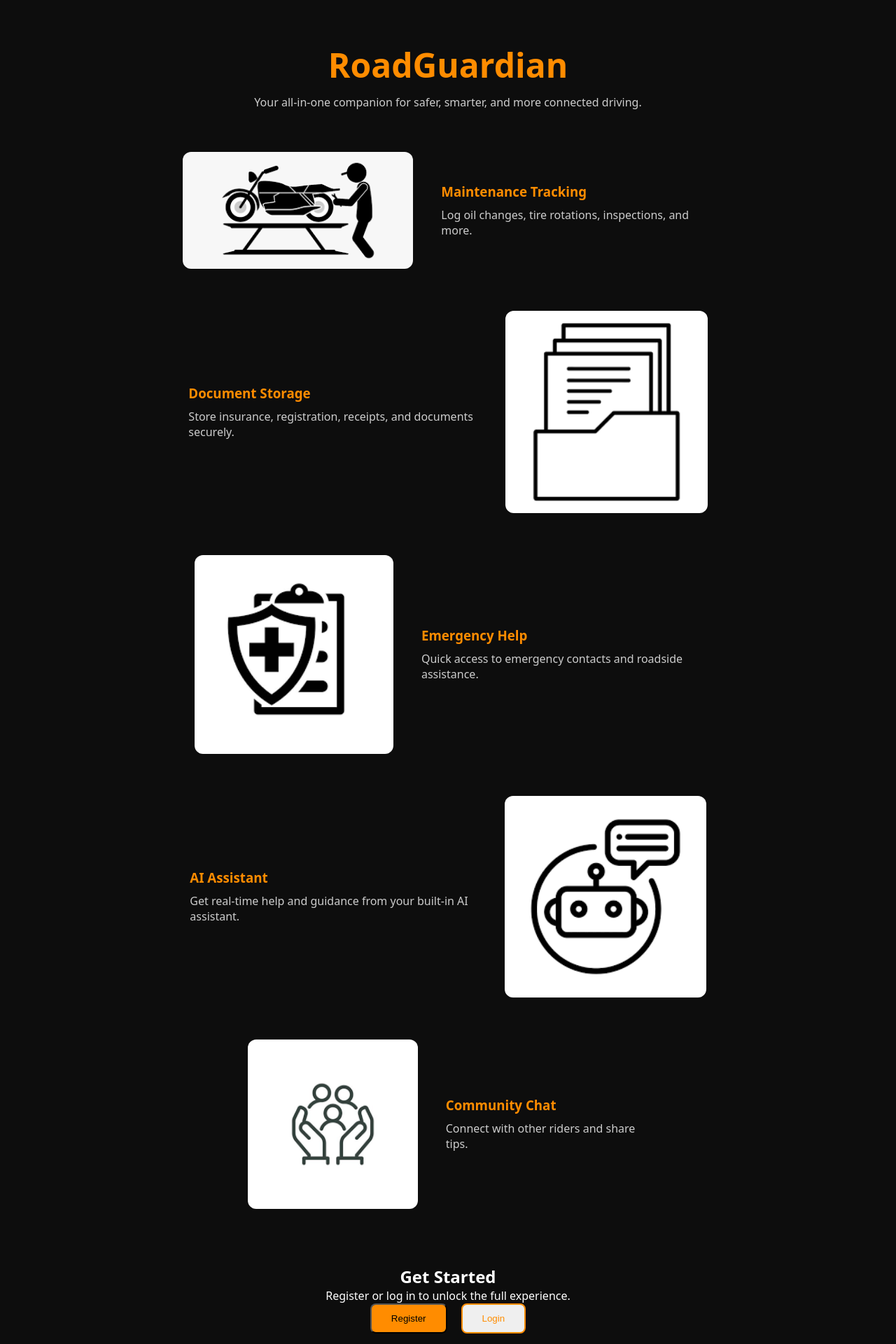
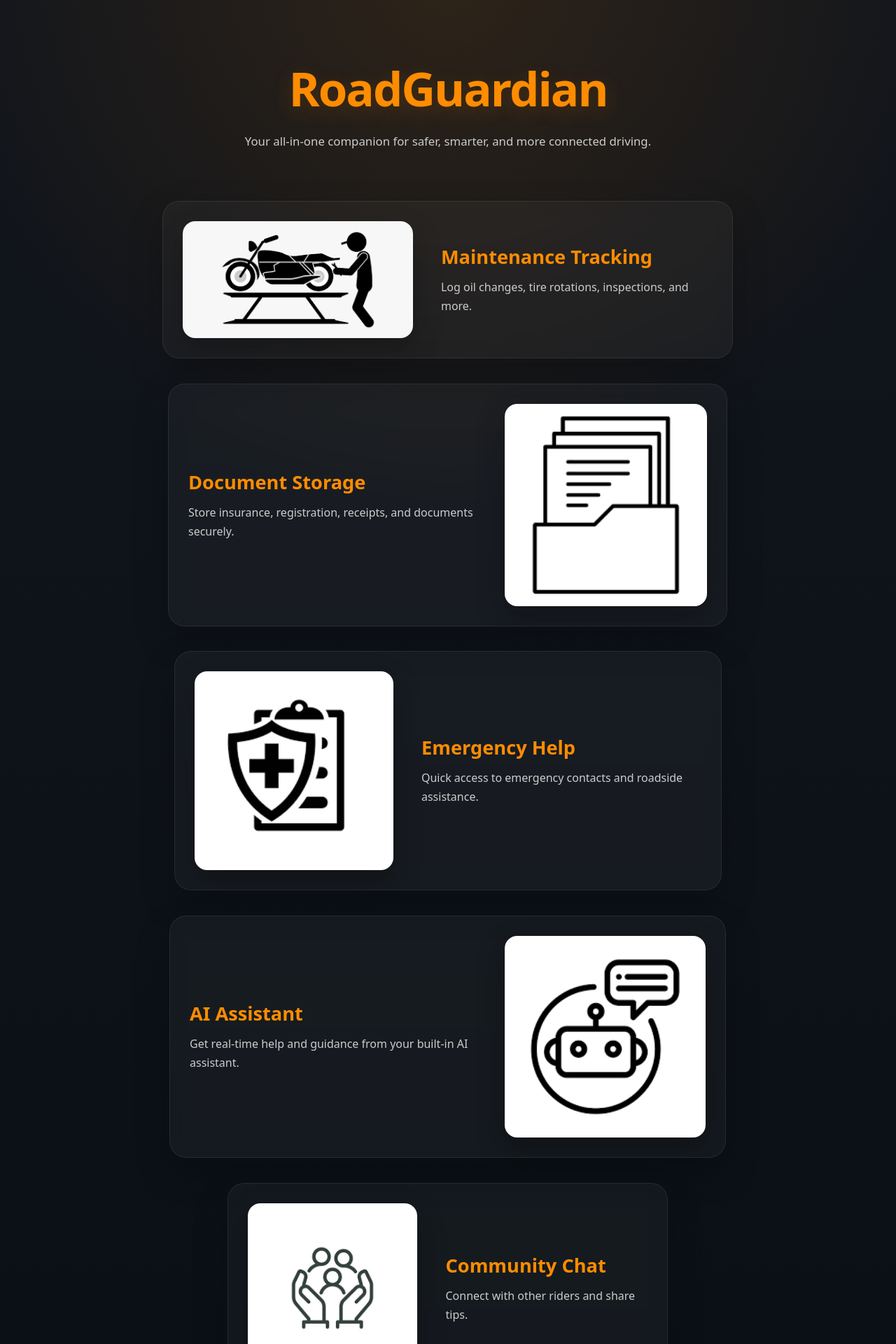
Before and after one commit to MatasZos/RoadGuardianApp, a Next.js app: page / in a window 1280 px wide. Shown: the part 20-1940 px from the top of the page at 70% size. Built offline with nearby package versions, Linux system fonts and the light colour scheme.

Commit message:
Update page.module.css

```diff
--- a/src/app/page.module.css
+++ b/src/app/page.module.css
@@ -1,32 +1,41 @@
 .page {
   min-height: 100vh;
-  background: var(--bg);
+  background:
+    radial-gradient(circle at top, rgba(255, 140, 0, 0.12), transparent 30%),
+    linear-gradient(180deg, #11151c 0%, #0a0f14 100%);
   color: var(--text);
   padding-bottom: 80px;
+  overflow-x: hidden;
 }
 
 /* HERO */
 .hero {
   text-align: center;
-  padding: 80px 20px 60px;
+  padding: 100px 20px 70px;
+  animation: fadeUp 0.9s ease-out;
 }
 
 .hero h1 {
-  font-size: 3rem;
+  font-size: clamp(2.5rem, 6vw, 4.2rem);
   color: var(--primary);
+  margin-bottom: 16px;
+  letter-spacing: -0.03em;
+  text-shadow: 0 8px 30px rgba(255, 140, 0, 0.18);
 }
 
 .hero p {
   color: var(--muted);
-  max-width: 600px;
+  max-width: 680px;
   margin: 10px auto 0;
+  font-size: 1.05rem;
+  line-height: 1.7;
 }
 
 /* FEATURES */
 .features {
   display: flex;
   flex-direction: column;
-  gap: 60px;
+  gap: 36px;
   padding: 0 20px;
 }
 
@@ -36,6 +45,39 @@
   gap: 40px;
   max-width: 1100px;
   margin: 0 auto;
+  padding: 28px;
+  border-radius: 24px;
+  background: rgba(255, 255, 255, 0.04);
+  border: 1px solid rgba(255, 255, 255, 0.08);
+  box-shadow: 0 20px 50px rgba(0, 0, 0, 0.22);
+  backdrop-filter: blur(10px);
+  animation: popUp 0.75s ease both;
+  transition:
+    transform 0.3s ease,
+    box-shadow 0.3s ease,
+    border-color 0.3s ease;
+}
+
+.feature:nth-child(1) {
+  animation-delay: 0.1s;
+}
+.feature:nth-child(2) {
+  animation-delay: 0.2s;
+}
+.feature:nth-child(3) {
+  animation-delay: 0.3s;
+}
+.feature:nth-child(4) {
+  animation-delay: 0.4s;
+}
+.feature:nth-child(5) {
+  animation-delay: 0.5s;
+}
+
+.feature:hover {
+  transform: translateY(-6px);
+  box-shadow: 0 28px 70px rgba(0, 0, 0, 0.3);
+  border-color: rgba(255, 140, 0, 0.28);
 }
 
 .reverse {
@@ -44,22 +86,53 @@
 
 .feature img {
   width: 45%;
-  border-radius: 12px;
+  border-radius: 18px;
+  object-fit: cover;
+  box-shadow: 0 16px 40px rgba(0, 0, 0, 0.28);
+  transition: transform 0.35s ease, box-shadow 0.35s ease;
+}
+
+.feature:hover img {
+  transform: scale(1.03);
+  box-shadow: 0 20px 50px rgba(0, 0, 0, 0.35);
 }
 
 .feature h3 {
   color: var(--primary);
-  margin-bottom: 10px;
+  margin-bottom: 12px;
+  font-size: 1.7rem;
 }
 
 .feature p {
   color: var(--muted);
+  line-height: 1.7;
+  font-size: 1rem;
+  max-width: 520px;
 }
 
 /* CTA */
 .cta {
   text-align: center;
-  margin-top: 80px;
+  margin: 90px auto 0;
+  max-width: 760px;
+  padding: 40px 24px;
+  border-radius: 24px;
+  background: rgba(255, 255, 255, 0.04);
+  border: 1px solid rgba(255, 255, 255, 0.08);
+  box-shadow: 0 20px 50px rgba(0, 0, 0, 0.22);
+  animation: fadeUp 1s ease-out 0.4s both;
+}
+
+.cta h2 {
+  color: var(--primary);
+  font-size: 2rem;
+  margin-bottom: 12px;
+}
+
+.cta p {
+  color: var(--muted);
+  margin-bottom: 26px;
+  font-size: 1rem;
 }
 
 .buttons {
@@ -68,29 +141,88 @@
   gap: 20px;
 }
 
+.primary,
+.secondary {
+  padding: 13px 30px;
+  border-radius: 12px;
+  font-weight: 700;
+  font-size: 0.98rem;
+  cursor: pointer;
+  transition:
+    transform 0.25s ease,
+    box-shadow 0.25s ease,
+    opacity 0.25s ease,
+    background 0.25s ease;
+}
+
 .primary {
-  padding: 12px 28px;
-  background: var(--primary);
-  border-radius: 8px;
+  background: linear-gradient(135deg, #ffb04d, #ff8c00);
   color: #000;
+  box-shadow: 0 12px 28px rgba(255, 140, 0, 0.25);
+}
+
+.primary:hover {
+  transform: translateY(-3px) scale(1.02);
+  box-shadow: 0 18px 36px rgba(255, 140, 0, 0.32);
 }
 
 .secondary {
-  padding: 12px 28px;
   border: 2px solid var(--primary);
-  border-radius: 8px;
   color: var(--primary);
+  background: transparent;
+}
+
+.secondary:hover {
+  transform: translateY(-3px) scale(1.02);
+  background: rgba(255, 140, 0, 0.08);
+}
+
+/* ANIMATIONS */
+@keyframes fadeUp {
+  from {
+    opacity: 0;
+    transform: translateY(28px);
+  }
+  to {
+    opacity: 1;
+    transform: translateY(0);
+  }
+}
+
+@keyframes popUp {
+  from {
+    opacity: 0;
+    transform: translateY(36px) scale(0.96);
+  }
+  to {
+    opacity: 1;
+    transform: translateY(0) scale(1);
+  }
 }
 
 /* MOBILE */
 @media (max-width: 768px) {
-  .feature {
+  .hero {
+    padding: 72px 18px 50px;
+  }
+
+  .feature,
+  .reverse {
     flex-direction: column;
     text-align: center;
   }
 
+  .feature {
+    padding: 22px;
+    gap: 24px;
+  }
+
   .feature img {
     width: 100%;
+  }
+
+  .feature p {
+    max-width: 100%;
   }
 
   .buttons {
@@ -101,4 +233,8 @@
   .secondary {
     width: 100%;
   }
+
+  .cta {
+    margin: 70px 16px 0;
+  }
 }
```
